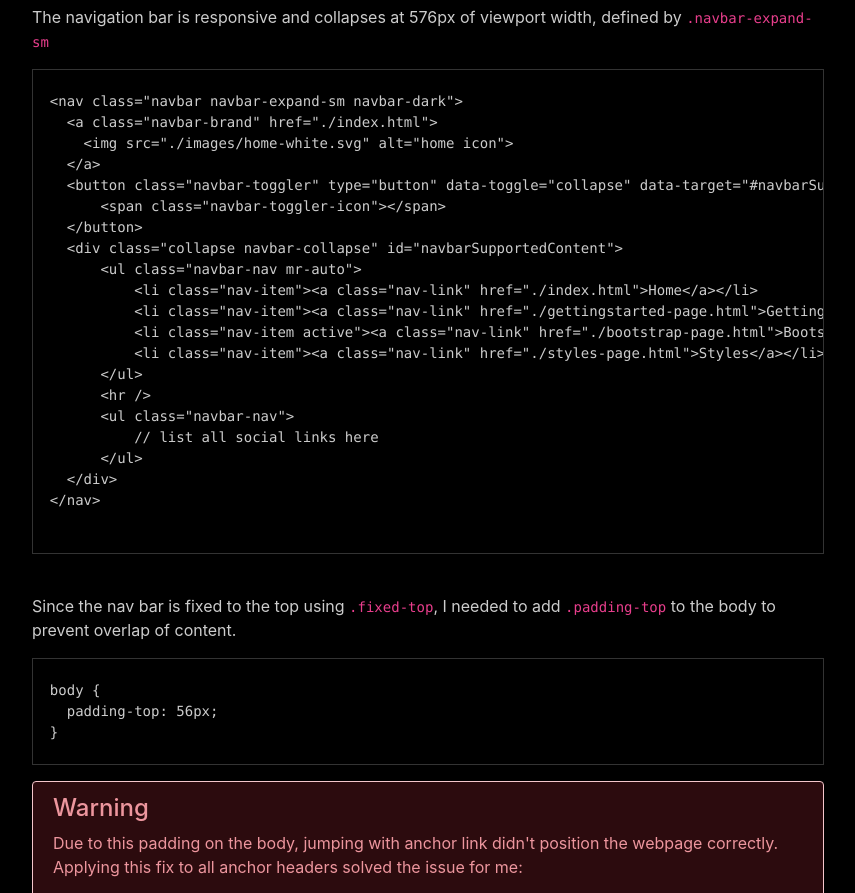
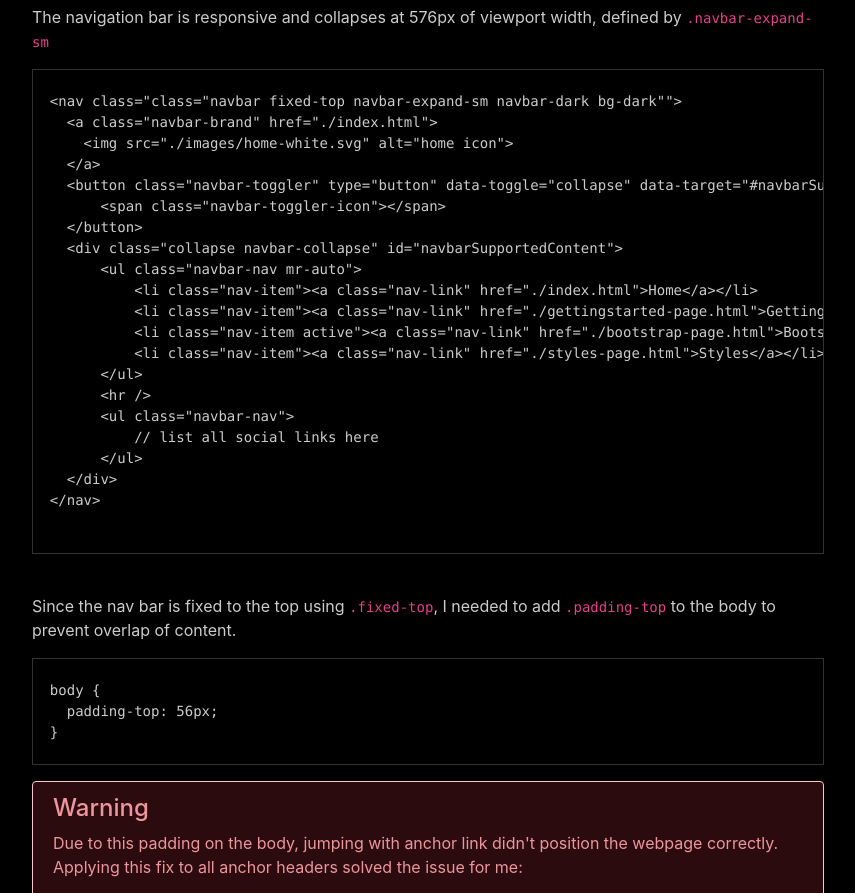
Before and after one commit to jsphkm/CS50-project0, a website: page bootstrap-page.html in a window 1280 px wide. Shown: the part 1681-2574 px from the top of the page, without its empty margins (371-1226 px from the left). Drawn offline with nearby package versions, Linux system fonts and the light colour scheme.

Commit message:
Add fixed-top class

```diff
--- a/bootstrap-page.html
+++ b/bootstrap-page.html
@@ -163,7 +163,7 @@
           <p>The navigation bar is responsive and collapses at 576px of viewport width, defined by <code>.navbar-expand-sm</code></p>
           <pre>
             <code>
-  &lt;nav class="navbar navbar-expand-sm navbar-dark"&gt;
+  &lt;nav class="class="navbar fixed-top navbar-expand-sm navbar-dark bg-dark""&gt;
     &lt;a class="navbar-brand" href="./index.html"&gt;
       &lt;img src="./images/home-white.svg" alt="home icon"&gt;
     &lt;/a&gt;
```
